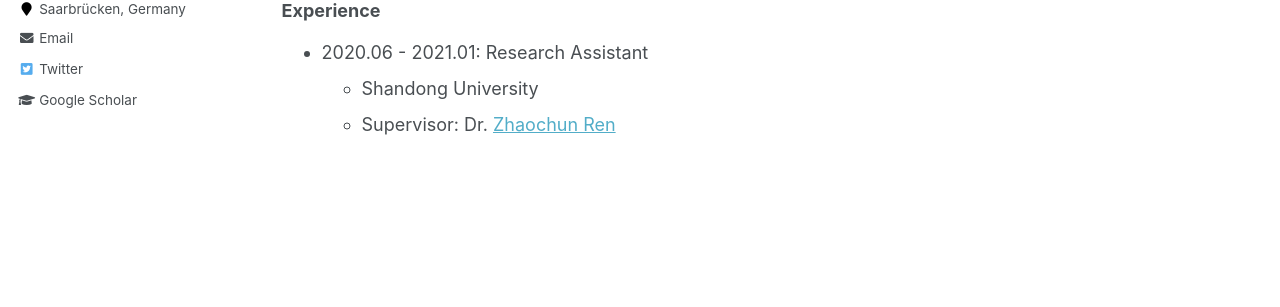
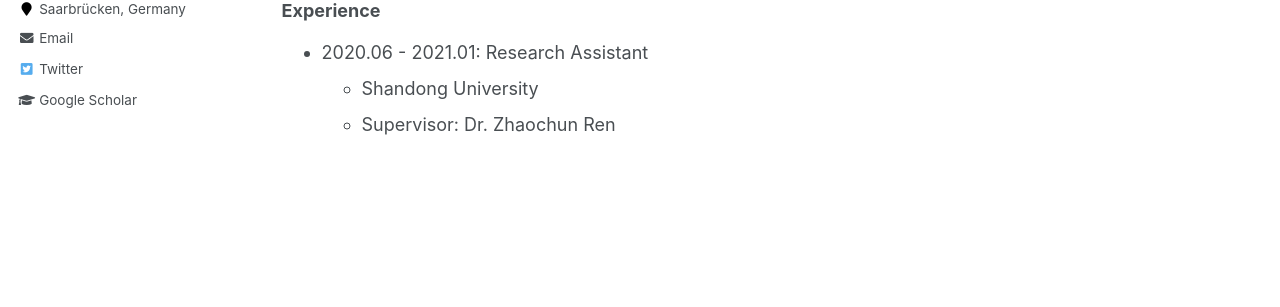
Before and after one commit to WJEN-orz/WJEN-orz.github.io, a Jekyll site: the page built from _pages/memory.md, in a window 1280 px wide. Shown: the part 376-683 px from the top of the page. Built offline with Jekyll 4.4.1, drawn with Linux system fonts in a browser that asks for light colours; part of the change alters nothing that is shown.

```diff
--- a/_pages/memory.md
+++ b/_pages/memory.md
@@ -17,4 +17,4 @@ redirect_from:
 ### Experience
 * 2020.06 - 2021.01: Research Assistant
   * Shandong University
-  * Supervisor: Dr. [Zhaochun Ren](https://renzhaochun.github.io/)
+  * Supervisor: Dr. Zhaochun Ren
```
